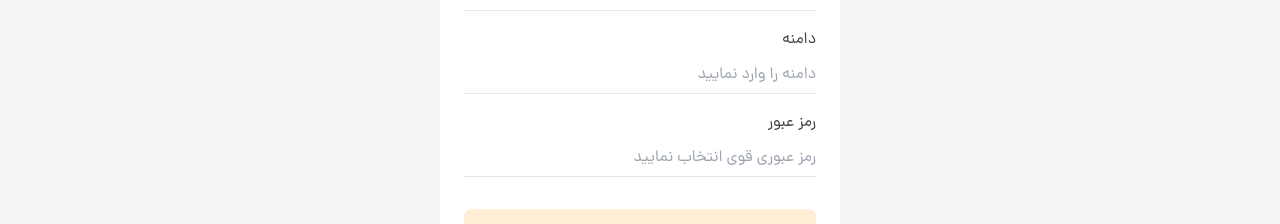
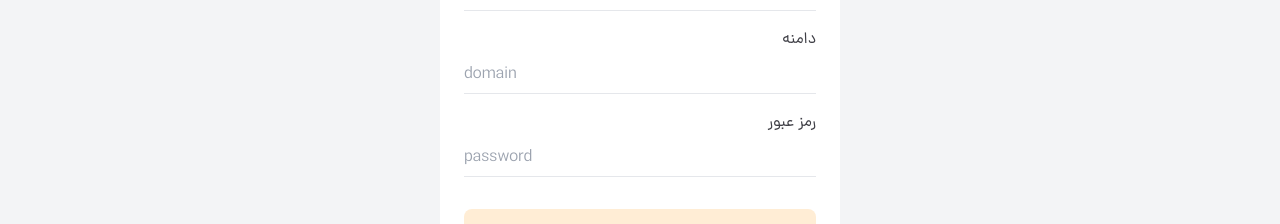
Before and after one commit to AliDeWeb/Online_Shop_reactApp, a React (Vite) app in the folder frontend/: page /admin-register in a window 1280 px wide. Shown: the part 631-855 px from the top of the page. Built offline with nearby package versions, Linux system fonts and the light colour scheme; no server answers.

Commit message:
english inputs derections changed to ltr

```diff
--- a/frontend/src/pages/AdminValidation/AdminLogin.jsx
+++ b/frontend/src/pages/AdminValidation/AdminLogin.jsx
@@ -88,6 +88,7 @@ export default function AdminLogin() {
               ایمیل
             </label>
             <input
+              dir="ltr"
               {...register(`emailAddress`, {
                 required: "این فیلد نمیتواند خالی باشد",
                 pattern: {
@@ -110,6 +111,7 @@ export default function AdminLogin() {
               رمز عبور
             </label>
             <input
+              dir="ltr"
               {...register(`password`, {
                 required: "این فیلد نمیتواند خالی باشد",
                 minLength: {
@@ -119,7 +121,7 @@ export default function AdminLogin() {
               })}
               id="password"
               type="password"
-              placeholder="رمز عبور"
+              placeholder="password"
               className="font-poppins mb-4  mt-1 outline-none  bg-transparent border-b border-solid border-gray-200 focus:border-orange-300 pb-2 text-sm sm:text-base"
             />
             {errors.password && (
--- a/frontend/src/pages/AdminValidation/AdminLoginEmailValidation.jsx
+++ b/frontend/src/pages/AdminValidation/AdminLoginEmailValidation.jsx
@@ -91,6 +91,7 @@ export default function AdminLoginEmailValidation() {
               کد تایید
             </label>
             <input
+              dir="ltr"
               {...register(`conformCode`, {
                 required: "این فیلد نمیتواند خالی باشد",
                 minLength: {
--- a/frontend/src/pages/AdminValidation/AdminRegister.jsx
+++ b/frontend/src/pages/AdminValidation/AdminRegister.jsx
@@ -126,6 +126,7 @@ export default function AdminRegister() {
               شماره تماس
             </label>
             <input
+              dir="ltr"
               {...register(`phoneNumber`, {
                 required: "این فیلد نمیتواند خالی باشد",
                 pattern: {
@@ -147,6 +148,7 @@ export default function AdminRegister() {
               ایمیل
             </label>
             <input
+              dir="ltr"
               {...register(`emailAddress`, {
                 required: "این فیلد نمیتواند خالی باشد",
                 pattern: {
@@ -169,12 +171,13 @@ export default function AdminRegister() {
               دامنه
             </label>
             <input
+              dir="ltr"
               {...register(`domain`, {
                 required: "این فیلد نمیتواند خالی باشد",
               })}
               id="domain"
               type="text"
-              placeholder="دامنه را وارد نمایید"
+              placeholder="domain"
               className="font-poppins mb-4  mt-1 outline-none  bg-transparent border-b border-solid border-gray-200 focus:border-orange-300 pb-2 text-sm sm:text-base"
             />
             {errors.domain && (
@@ -186,6 +189,7 @@ export default function AdminRegister() {
               رمز عبور
             </label>
             <input
+              dir="ltr"
               {...register(`password`, {
                 required: "این فیلد نمیتواند خالی باشد",
                 minLength: {
@@ -195,7 +199,7 @@ export default function AdminRegister() {
               })}
               id="password"
               type="password"
-              placeholder="رمز عبوری قوی انتخاب نمایید"
+              placeholder="password"
               className="font-poppins mb-4  mt-1 outline-none  bg-transparent border-b border-solid border-gray-200 focus:border-orange-300 pb-2 text-sm sm:text-base"
             />
             {errors.password && (
--- a/frontend/src/pages/UsersValidation/ForgetPasswordCode.jsx
+++ b/frontend/src/pages/UsersValidation/ForgetPasswordCode.jsx
@@ -32,7 +32,7 @@ export default function ForgetPasswordCode() {
       url: `/${param.email}/${data.conformCode}`,
     })
       .then((res) => {
-        navigator(`/forgot-password-new-password/${res.data.codeToken}`)
+        navigator(`/forgot-password-new-password/${res.data.codeToken}`);
       })
       .finally(() => {
         setIsDataFetching(false);
@@ -89,6 +89,7 @@ export default function ForgetPasswordCode() {
               کد تایید
             </label>
             <input
+              dir="ltr"
               {...register(`conformCode`, {
                 required: "این فیلد نمیتواند خالی باشد",
                 minLength: {
--- a/frontend/src/pages/UsersValidation/ForgetPasswordEmail.jsx
+++ b/frontend/src/pages/UsersValidation/ForgetPasswordEmail.jsx
@@ -88,6 +88,7 @@ export default function ForgetPasswordEmail() {
               ایمیل
             </label>
             <input
+              dir="ltr"
               {...register(`emailAddress`, {
                 required: "این فیلد نمیتواند خالی باشد",
                 pattern: {
--- a/frontend/src/pages/UsersValidation/ForgetPasswordNewPassword.jsx
+++ b/frontend/src/pages/UsersValidation/ForgetPasswordNewPassword.jsx
@@ -91,6 +91,7 @@ export default function ForgetPasswordNewPassword() {
               رمز عبور
             </label>
             <input
+              dir="ltr"
               {...register(`newPassword`, {
                 required: "این فیلد نمیتواند خالی باشد",
                 minLength: {
--- a/frontend/src/pages/UsersValidation/Login.jsx
+++ b/frontend/src/pages/UsersValidation/Login.jsx
@@ -54,10 +54,8 @@ export default function Login() {
       inline: "nearest",
     });
 
-
-      document.documentElement.scrollTop = 0;
-      document.title = "تیمچه - ورود";
-
+    document.documentElement.scrollTop = 0;
+    document.title = "تیمچه - ورود";
   }, []);
 
   return (
@@ -91,6 +89,7 @@ export default function Login() {
               ایمیل
             </label>
             <input
+              dir="ltr"
               {...register(`emailAddress`, {
                 required: "این فیلد نمیتواند خالی باشد",
                 pattern: {
@@ -113,6 +112,7 @@ export default function Login() {
               رمز عبور
             </label>
             <input
+              dir="ltr"
               {...register(`password`, {
                 required: "این فیلد نمیتواند خالی باشد",
                 minLength: {
@@ -122,7 +122,7 @@ export default function Login() {
               })}
               id="password"
               type="password"
-              placeholder="رمز عبور"
+              placeholder="password"
               className="font-poppins mb-4  mt-1 outline-none  bg-transparent border-b border-solid border-gray-200 focus:border-orange-300 pb-2 text-sm sm:text-base"
             />
             {errors.password && (
--- a/frontend/src/pages/UsersValidation/Register.jsx
+++ b/frontend/src/pages/UsersValidation/Register.jsx
@@ -128,6 +128,7 @@ export default function Register() {
               شماره تماس
             </label>
             <input
+              dir="ltr"
               {...register(`phoneNumber`, {
                 required: "این فیلد نمیتواند خالی باشد",
                 pattern: {
@@ -149,6 +150,7 @@ export default function Register() {
               ایمیل
             </label>
             <input
+              dir="ltr"
               {...register(`emailAddress`, {
                 required: "این فیلد نمیتواند خالی باشد",
                 pattern: {
@@ -171,6 +173,7 @@ export default function Register() {
               رمز عبور
             </label>
             <input
+              dir="ltr"
               {...register(`password`, {
                 required: "این فیلد نمیتواند خالی باشد",
                 minLength: {
@@ -180,7 +183,7 @@ export default function Register() {
               })}
               id="password"
               type="password"
-              placeholder="رمز عبوری قوی انتخاب نمایید"
+              placeholder="password"
               className="font-poppins mb-4  mt-1 outline-none  bg-transparent border-b border-solid border-gray-200 focus:border-orange-300 pb-2 text-sm sm:text-base"
             />
             {errors.password && (
```
